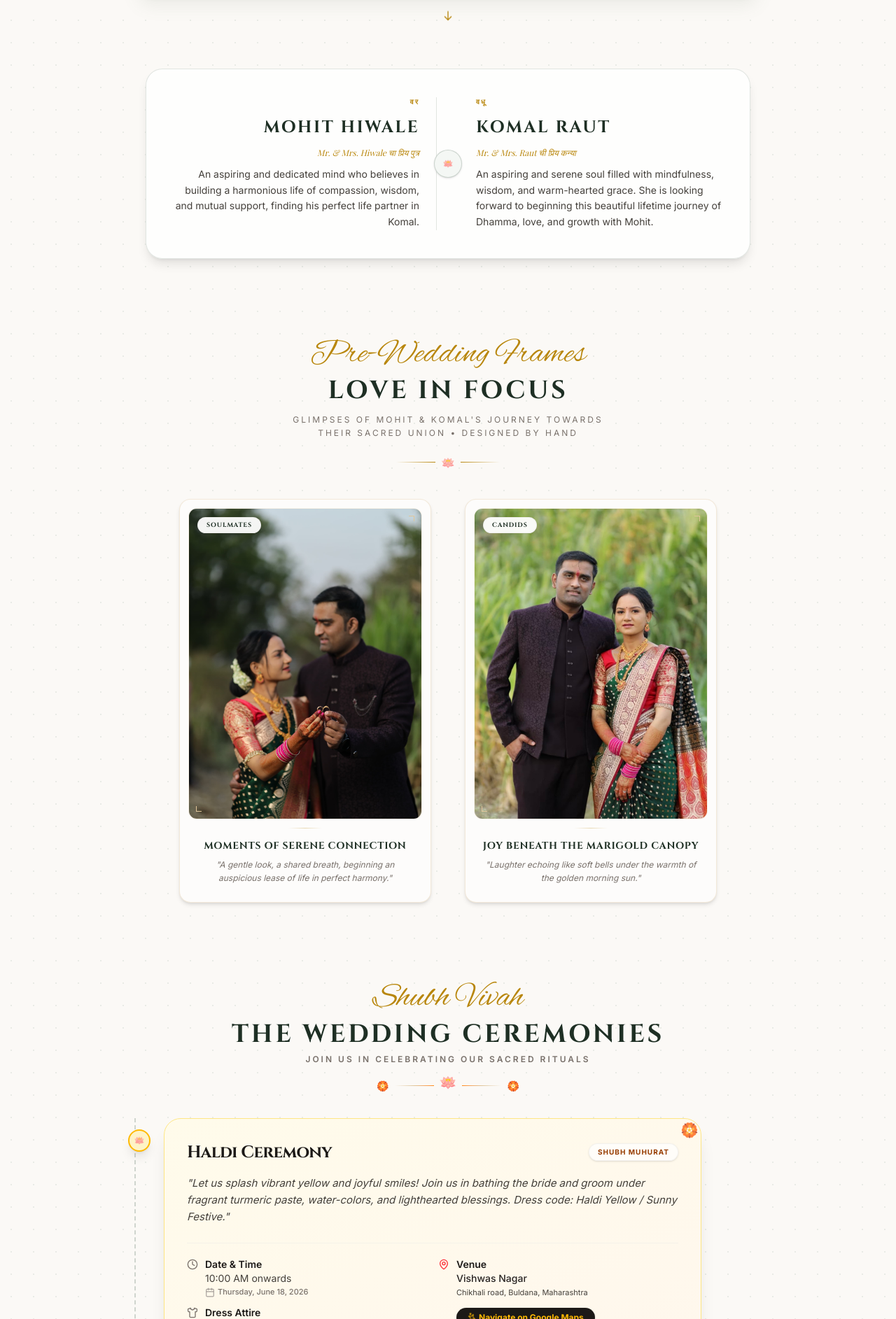
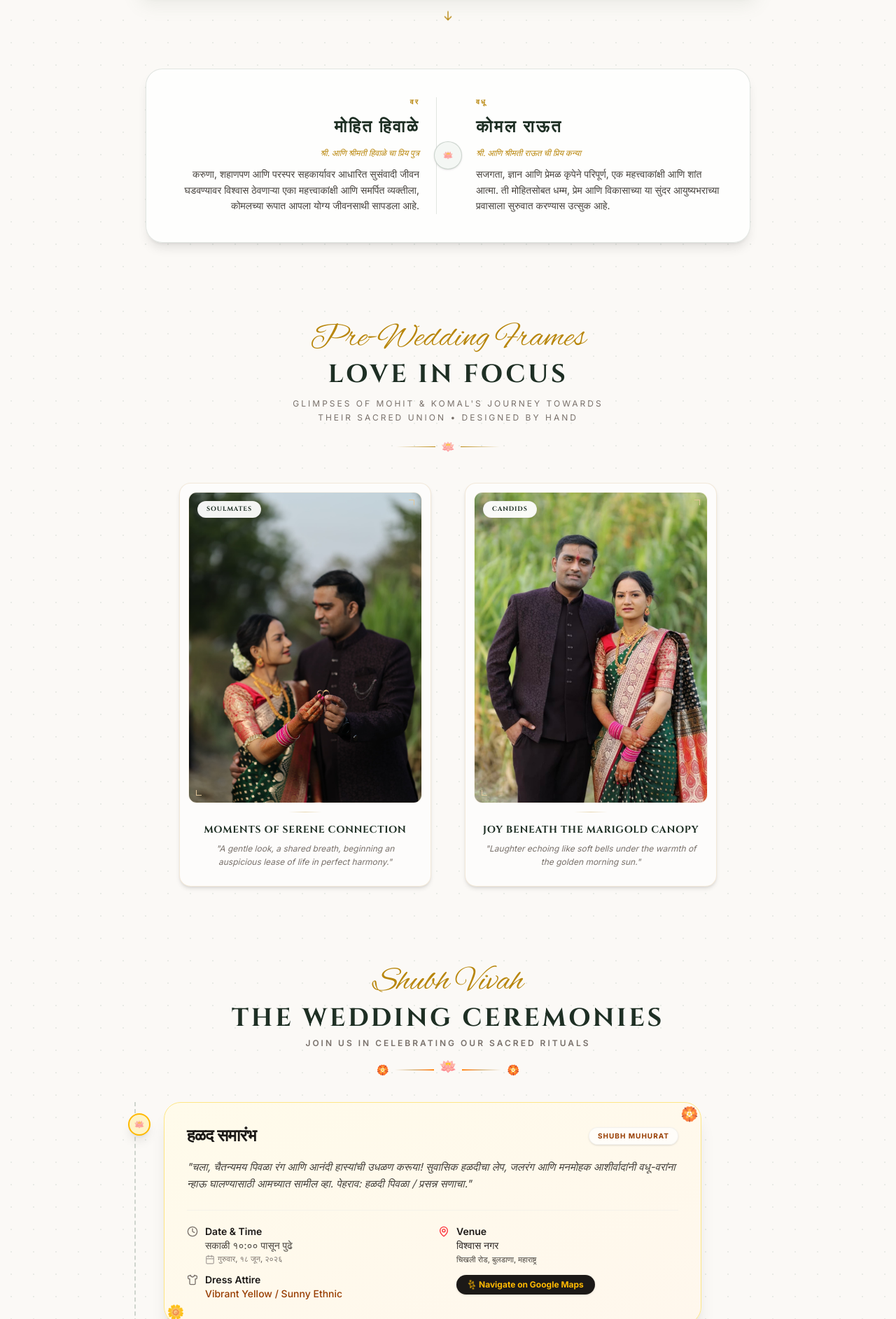
Before and after one commit to hiwalechetan73-dev/Weddingday, a React (Vite) app: page / in a window 1280 px wide. Shown: the part 915-2800 px from the top of the page at 70% size. Built offline with nearby package versions, Linux system fonts and the light colour scheme; a web font is replaced by a local one.

Commit message:
Update data.ts

```diff
--- a/src/data.ts
+++ b/src/data.ts
@@ -2,32 +2,32 @@ import { WeddingEvent, GuestWish } from './types';
 
 export const COUPLE = {
   groom: {
-    firstName: 'Mohit',
-    fullName: 'Mohit Hiwale',
-    parents: 'Mr. & Mrs. Hiwale',
-    bio: 'An aspiring and dedicated mind who believes in building a harmonious life of compassion, wisdom, and mutual support, finding his perfect life partner in Komal.'
+    firstName: 'मोहित',
+    fullName: 'मोहित हिवाळे',
+    parents: 'श्री. आणि श्रीमती हिवाळे',
+    bio: 'करुणा, शहाणपण आणि परस्पर सहकार्यावर आधारित सुसंवादी जीवन घडवण्यावर विश्वास ठेवणाऱ्या एका महत्त्वाकांक्षी आणि समर्पित व्यक्तीला, कोमलच्या रूपात आपला योग्य जीवनसाथी सापडला आहे.'
   },
-  text: 'Mohit & Komal',
+  text: 'मोहित आणि कोमल',
   bride: {
-    firstName: 'Komal',
-    fullName: 'Komal Raut',
-    parents: 'Mr. & Mrs. Raut',
-    bio: 'An aspiring and serene soul filled with mindfulness, wisdom, and warm-hearted grace. She is looking forward to beginning this beautiful lifetime journey of Dhamma, love, and growth with Mohit.'
+    firstName: 'कोमल',
+    fullName: 'कोमल राऊत',
+    parents: 'श्री. आणि श्रीमती राऊत',
+    bio: 'सजगता, ज्ञान आणि प्रेमळ कृपेने परिपूर्ण, एक महत्त्वाकांक्षी आणि शांत आत्मा. ती मोहितसोबत धम्म, प्रेम आणि विकासाच्या या सुंदर आयुष्यभराच्या प्रवासाला सुरुवात करण्यास उत्सुक आहे.'
   },
   weddingDate: '2026-06-19T19:11:00', // Set to June 19, 2026 at 7:11 PM as requested
-  locationText: 'Maharaja Lawns, Jafrabad, Jalna',
+  locationText: 'महाराज लॉन्स, जाफ्राबाद, जालना',
 };
 
 export const WEDDING_EVENTS: WeddingEvent[] = [
   {
     id: 'haldi',
-    title: 'Haldi Ceremony',
-    date: 'Thursday, June 18, 2026',
-    time: '10:00 AM onwards',
-    venueName: 'Vishwas Nagar',
-    address: 'Chikhali road, Buldana, Maharashtra',
+    title: 'हळद समारंभ',
+    date: 'गुरुवार, १८ जून, २०२६',
+    time: 'सकाळी १०:०० पासून पुढे',
+    venueName: 'विश्वास नगर',
+    address: 'चिखली रोड, बुलडाणा, महाराष्ट्र',
     mapUrl: 'https://maps.google.com/?q=Vishwas+Nagar+Chikhali+road+Buldana',
-    description: 'Let us splash vibrant yellow and joyful smiles! Join us in bathing the bride and groom under fragrant turmeric paste, water-colors, and lighthearted blessings. Dress code: Haldi Yellow / Sunny Festive.',
+    description: 'चला, चैतन्यमय पिवळा रंग आणि आनंदी हास्यांची उधळण करूया! सुवासिक हळदीचा लेप, जलरंग आणि मनमोहक आशीर्वादांनी वधू-वरांना न्हाऊ घालण्यासाठी आमच्यात सामील व्हा. पेहराव: हळदी पिवळा / प्रसन्न सणाचा.',
     colorTheme: {
       bg: 'bg-amber-50',
       border: 'border-amber-200',
@@ -38,13 +38,13 @@ export const WEDDING_EVENTS: WeddingEvent[] = [
   },
   {
     id: 'wedding',
-    title: 'The Sacred Buddhist Wedding & Vandana',
-    date: 'Friday, June 19, 2026',
-    time: '07:11 PM onwards',
-    venueName: 'Maharaja Lawns',
-    address: 'Jafrabad, Jalna, Maharashtra',
+    title: 'पवित्र बौद्ध विवाह आणि वंदना',
+    date: 'शुक्रवार, १९ जून, २०२६',
+    time: 'सायंकाळी ०७:११',
+    venueName: 'महाराजा लॉन्स',
+    address: 'जाफराबाद, जालना, महाराष्ट्र',
     mapUrl: 'https://maps.google.com/?q=Maharaja+Lawns+Jafrabad+Jalna',
-    description: 'Conducted under the divine chanting of the Mangala Sutta and holy blessings of the Triple Gem (Buddha, Dhamma, Sangha), we will pledge our lifetime vows and celebrate our auspicious union. Followed by a grand Royal Dinner. Dress code: Traditional Royal Ethnic / Sherwanis and Sarees.',
+    description: 'मंगल सुत्ताच्या दिव्य पठणाखाली आणि त्रिरत्नांच्या (बुद्ध, धम्म, संघ) पवित्र आशीर्वादाने, आम्ही आमच्या आजीवन व्रतांची शपथ घेऊ आणि आमच्या शुभ मिलनाचा सोहळा साजरा करू. त्यानंतर भव्य शाही भोजनाचा कार्यक्रम होईल. पेहराव: पारंपरिक शाही पोशाख / शेरवानी आणि साड्या.',
     colorTheme: {
       bg: 'bg-rose-50',
       border: 'border-rose-200',
@@ -55,13 +55,13 @@ export const WEDDING_EVENTS: WeddingEvent[] = [
   },
   {
     id: 'reception',
-    title: 'Grand Reception & Feast',
-    date: 'Saturday, June 20, 2026',
-    time: '04:00 PM onwards',
-    venueName: 'Ramaji Lawns',
-    address: 'Chikhali road, Buldana, Maharashtra',
+    title: 'भव्य स्वागत समारंभ',
+    date: 'शनिवार, २० जून, २०२६',
+    time: 'दुपारी ०४:०० पासून पुढे',
+    venueName: 'रामाजी लॉन्स',
+    address: 'चिखली रोड, बुलडाणा, महाराष्ट्र',
     mapUrl: 'https://maps.google.com/?q=Ramaji+Lawns+Chikhali+road+Buldana',
-    description: 'An evening of joy and gratitude! Celebrate our first evening as husband and wife with divine music, family greetings, and an elaborate festive dinner. Dress code: Indo-Western / formals.',
+    description: 'आनंद आणि कृतज्ञतेची संध्या! पती-पत्नी म्हणून आपली पहिली संध्याकाळ दिव्य संगीत, कौटुंबिक शुभेच्छा आणि भव्य मेजवानीसह साजरी करा. पेहराव: इंडो-वेस्टर्न / फॉर्मल्स.',
     colorTheme: {
       bg: 'bg-emerald-50',
       border: 'border-emerald-200',
```
